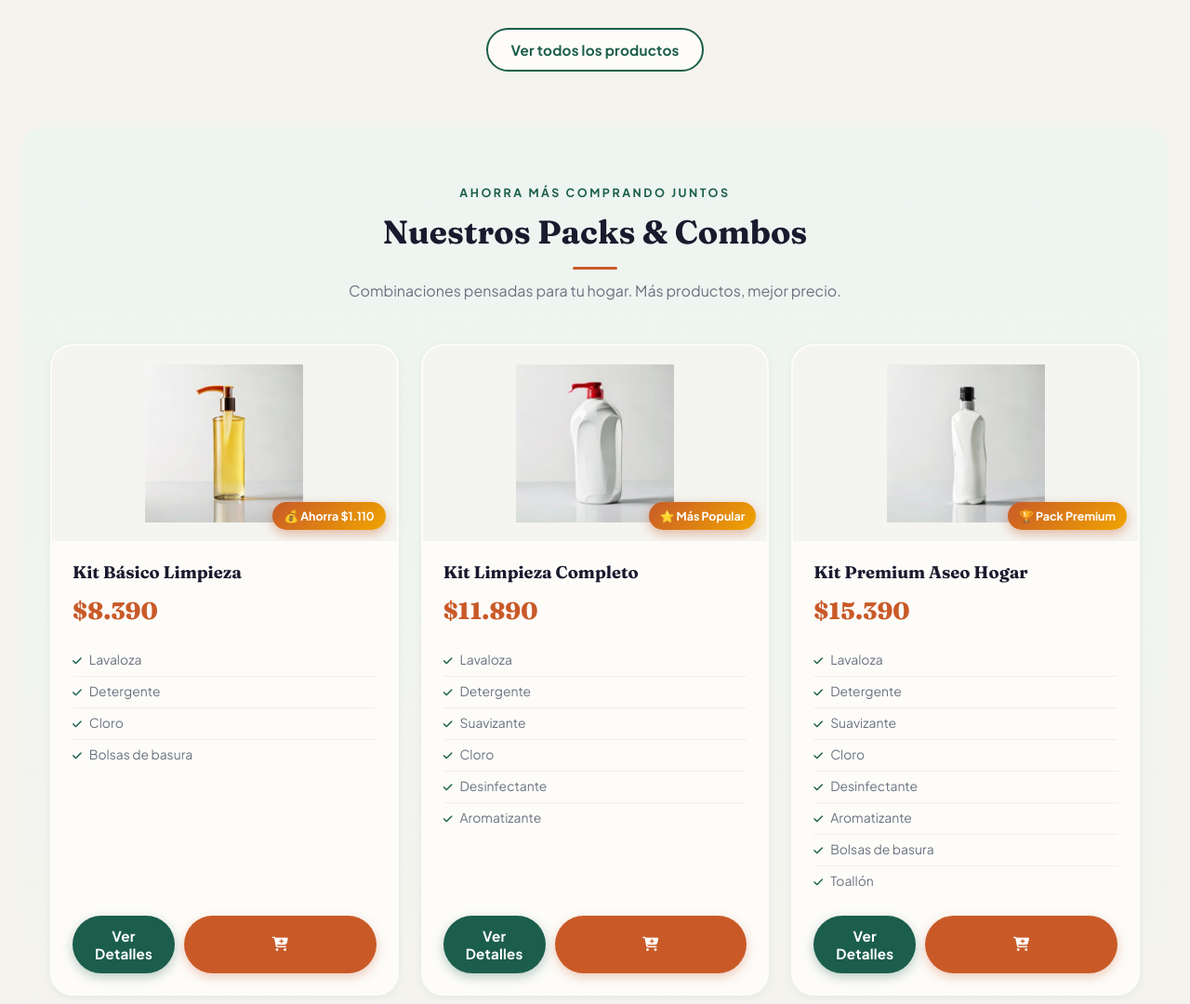
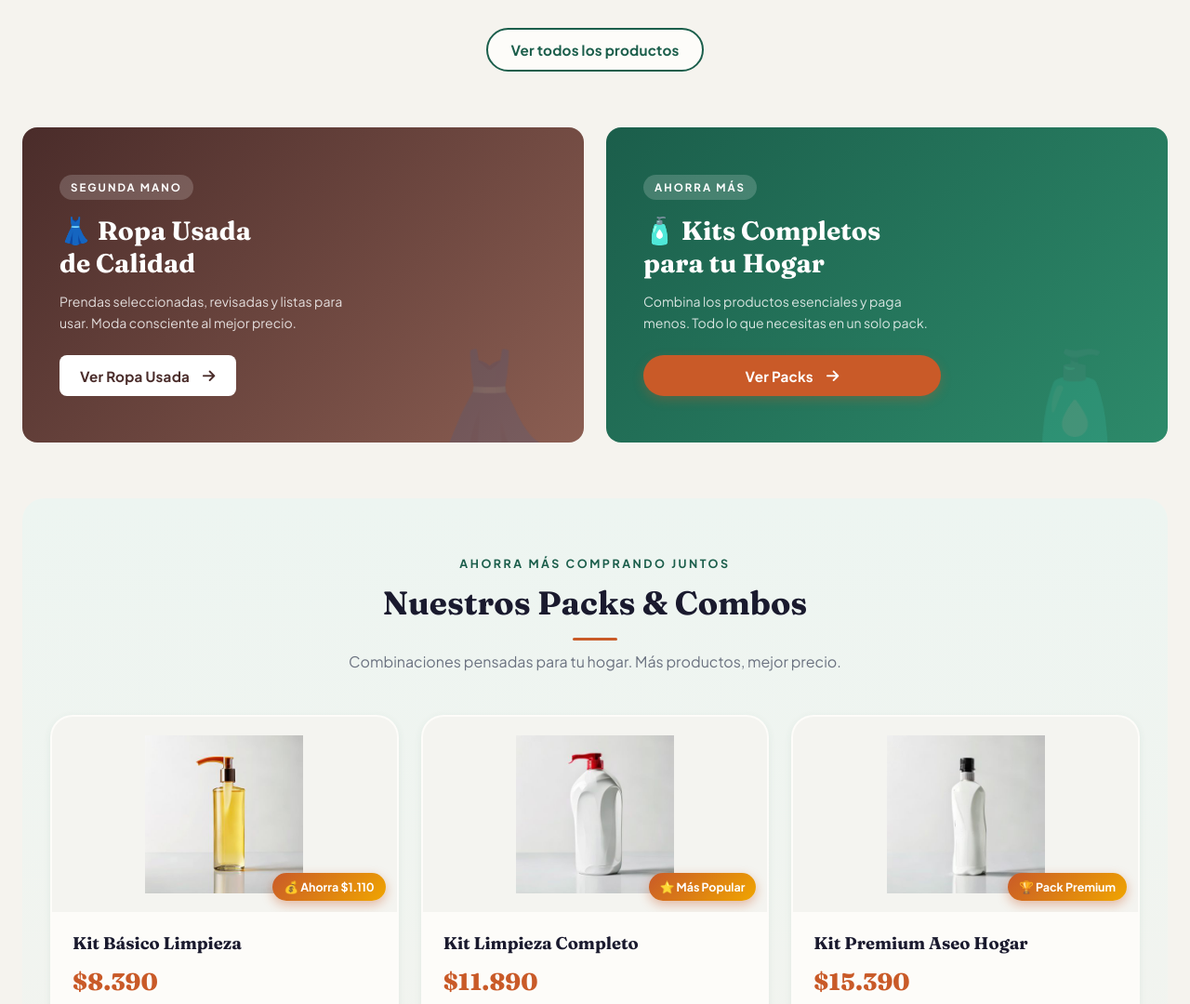
Before and after one commit to JoseRGN/latinoamericana-spa, a plain HTML site: page index.html in a window 1280 px wide. Shown: the part 1800-2880 px from the top of the page at 93% size. Drawn offline with Linux system fonts and the light colour scheme.

Commit message:
Agregar banners promo Ropa Usada y Packs en home; centrar cards Ofertas; fix email contacto

```diff
--- a/app.js
+++ b/app.js
@@ -186,6 +186,27 @@ function renderHome() {
             </div>
         </section>
 
+        <section class="home-promo-banners">
+            <div class="home-promo-banner banner-ropa-usada">
+                <div class="home-promo-banner-content">
+                    <span class="home-promo-tag">Segunda Mano</span>
+                    <h2>👗 Ropa Usada<br>de Calidad</h2>
+                    <p>Prendas seleccionadas, revisadas y listas para usar. Moda consciente al mejor precio.</p>
+                    <button class="btn btn-promo-light" id="btn-banner-ropa-usada">Ver Ropa Usada <i class="fa-solid fa-arrow-right" style="margin-left:6px;"></i></button>
+                </div>
+                <div class="home-promo-banner-deco" aria-hidden="true">👗</div>
+            </div>
+            <div class="home-promo-banner banner-packs-promo">
+                <div class="home-promo-banner-content">
+                    <span class="home-promo-tag">Ahorra más</span>
+                    <h2>🧴 Kits Completos<br>para tu Hogar</h2>
+                    <p>Combina los productos esenciales y paga menos. Todo lo que necesitas en un solo pack.</p>
+                    <button class="btn btn-accent" id="btn-banner-packs-promo">Ver Packs <i class="fa-solid fa-arrow-right" style="margin-left:6px;"></i></button>
+                </div>
+                <div class="home-promo-banner-deco" aria-hidden="true">🧴</div>
+            </div>
+        </section>
+
         <section class="packs-home-section">
             <div class="packs-home-header">
                 <span class="packs-tagline">Ahorra más comprando juntos</span>
@@ -239,6 +260,20 @@ function renderHome() {
         history.pushState(null, '', '#catalogo');
         setActiveNav(navCatalogo);
         renderCatalog();
+        window.scrollTo(0,0);
+    });
+
+    document.getElementById('btn-banner-ropa-usada').addEventListener('click', () => {
+        history.pushState(null, '', '#ropa-usada');
+        setActiveNav(navRopaUsada);
+        renderRopaUsada();
+        window.scrollTo(0,0);
+    });
+
+    document.getElementById('btn-banner-packs-promo').addEventListener('click', () => {
+        history.pushState(null, '', '#ofertas');
+        setActiveNav(navOfertas);
+        renderOfertas();
         window.scrollTo(0,0);
     });
 
@@ -308,7 +343,7 @@ function renderOfertas() {
             </div>
         </div>
 
-        <section style="margin-bottom: 60px;">
+        <section style="max-width: 980px; margin: 0 auto 60px;">
             <div class="product-grid">
                 ${ofertaProducts.map(product => generateProductCard(product)).join('')}
             </div>
@@ -869,9 +904,10 @@ function renderContacto() {
                     <h3>Correo Electrónico</h3>
                     <p>Respuesta en menos<br>de 24 horas hábiles</p>
                     <a href="mailto:consultalatinoamericana@gmail.com"
-                       style="display:inline-block;margin-top:12px;color:var(--primary);font-weight:700;">
-                        consultalatinoamericana@gmail.com →
+                       style="display:block;margin-top:12px;color:var(--primary);font-weight:700;word-break:break-all;font-size:0.82rem;">
+                        consultalatinoamericana@gmail.com
                     </a>
+                    <span style="display:block;margin-top:4px;color:var(--primary);font-size:0.9rem;">→</span>
                 </div>
                 <div class="contact-card">
                     <div class="contact-card-icon"><i class="fa-solid fa-clock"></i></div>
--- a/ecommerce-styles.css
+++ b/ecommerce-styles.css
@@ -1723,6 +1723,106 @@ footer {
     .btn-wa-ropa { display: inline-flex; width: auto; white-space: nowrap; }
 }
 
+/* ===== HOME PROMO BANNERS ===== */
+.home-promo-banners {
+    display: grid;
+    grid-template-columns: 1fr 1fr;
+    gap: 24px;
+    margin-bottom: 60px;
+}
+
+.home-promo-banner {
+    border-radius: var(--radius-md);
+    padding: 50px 40px;
+    display: flex;
+    align-items: center;
+    justify-content: space-between;
+    position: relative;
+    overflow: hidden;
+    min-height: 260px;
+}
+
+.banner-ropa-usada {
+    background: linear-gradient(135deg, #4a2c2a 0%, #8b5e52 100%);
+}
+
+.banner-packs-promo {
+    background: linear-gradient(135deg, #1b5e4b 0%, #2d8a6a 100%);
+}
+
+.home-promo-banner-content {
+    position: relative;
+    z-index: 1;
+    max-width: 320px;
+}
+
+.home-promo-tag {
+    display: inline-block;
+    background: rgba(255, 255, 255, 0.18);
+    color: white;
+    font-size: 0.72rem;
+    font-weight: 700;
+    letter-spacing: 2px;
+    text-transform: uppercase;
+    padding: 4px 12px;
+    border-radius: 20px;
+    margin-bottom: 16px;
+}
+
+.home-promo-banner h2 {
+    color: white;
+    font-size: 1.75rem;
+    margin-bottom: 12px;
+    line-height: 1.25;
+}
+
+.home-promo-banner p {
+    color: rgba(255, 255, 255, 0.82);
+    font-size: 0.88rem;
+    margin-bottom: 24px;
+    line-height: 1.6;
+}
+
+.btn-promo-light {
+    background: white;
+    color: #4a2c2a;
+    padding: 11px 22px;
+    font-weight: 700;
+    border-radius: var(--radius-sm);
+    border: none;
+    cursor: pointer;
+    transition: var(--transition);
+}
+
+.btn-promo-light:hover {
+    background: #f5f0ef;
+    transform: translateY(-2px);
+}
+
+.home-promo-banner-deco {
+    font-size: 7rem;
+    opacity: 0.12;
+    position: absolute;
+    right: 30px;
+    bottom: -10px;
+    line-height: 1;
+    pointer-events: none;
+    user-select: none;
+}
+
+@media (max-width: 768px) {
+    .home-promo-banners {
+        grid-template-columns: 1fr;
+        gap: 16px;
+    }
+    .home-promo-banner {
+        min-height: 200px;
+        padding: 36px 28px;
+    }
+    .home-promo-banner h2 { font-size: 1.4rem; }
+    .home-promo-banner-deco { font-size: 5rem; right: 16px; }
+}
+
 /* ===== PACKS HOME SECTION ===== */
 .packs-home-section {
     margin: 0 0 70px;
```
